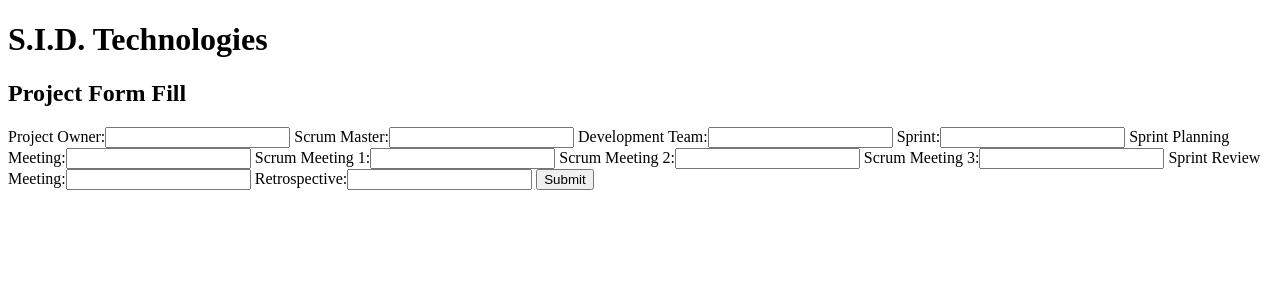
After one commit to brittanylei/sidtechnologies, a Django app: page /mainpage/getProject.html in a window 1280 px wide. The commit adds this page. Shown: the top 300 px of the page. Run offline with Django 3.2, Linux system fonts and the light colour scheme.

Commit message:
adding input form for project details

```diff
--- /dev/null
+++ b/Front_End/SIDTech/SIDTechnologies/mainpage/forms.py
@@ -0,0 +1,13 @@
+from django import forms
+
+class ProjectForm(forms.Form):
+    owner = forms.CharField(label='Project Owner', max_length=100)
+    scrummaster = forms.CharField(label='Scrum Master', max_length=100)
+    devteam = forms.CharField(label='Development Team', max_length=100)
+    sprint = forms.IntegerField(label='Sprint', min_value=1)
+    sprintplan = forms.DateTimeField(label='Sprint Planning Meeting')
+    meeting1 = forms.DateTimeField(label='Scrum Meeting 1')
+    meeting2 = forms.DateTimeField(label='Scrum Meeting 2')
+    meeting3 = forms.DateTimeField(label='Scrum Meeting 3')
+    sprintreview = forms.DateTimeField(label='Sprint Review Meeting')
+    retrospective = forms.DateTimeField(label='Retrospective')
--- /dev/null
+++ b/Front_End/SIDTech/SIDTechnologies/mainpage/templates/mainpage/getProject.html
@@ -0,0 +1,10 @@
+<!DOCTYPE html>
+<html>
+    <h1> S.I.D. Technologies </h1>
+
+    <h2>Project Form Fill</h2>
+<form action="/page2.html" method="post">
+{% csrf_token %}
+{{ form }}
+<input type="submit" value="Submit" />
+</form>
--- a/Front_End/SIDTech/SIDTechnologies/mainpage/urls.py
+++ b/Front_End/SIDTech/SIDTechnologies/mainpage/urls.py
@@ -6,9 +6,6 @@ urlpatterns = [
     # ex: /mainpage/
     path('', views.index, name='index'),
     # ex: /mainpage/5/
-    path('', views.redirect, name='page2'),
-    # ex: /mainpage/5/results/
-    path('<int:question_id>/results/', views.results, name='results'),
-    # ex: /mainpage/5/vote/
-    path('<int:question_id>/vote/', views.vote, name='vote'),
+    path('page2.html', views.redirect, name='page2'),
+    path('getProject.html', views.getProject, name='getProject')
 ]
--- a/Front_End/SIDTech/SIDTechnologies/mainpage/views.py
+++ b/Front_End/SIDTech/SIDTechnologies/mainpage/views.py
@@ -1,33 +1,37 @@
 from django.shortcuts import render
 from django.http import HttpResponse
+from django.http import HttpResponseRedirect
 from django.template import loader
 
-from .models import Question
-
+from .forms import ProjectForm
 
 def index(request):
-    # gets list from Question
-    latest_question_list = Question.objects.order_by('-pub_date')[:5]
     template = loader.get_template('mainpage/index.html')
     context = {
-        'latest_question_list': latest_question_list,
     }
     return HttpResponse(template.render(context, request))
 
 
 def redirect(request):
     template = loader.get_template('mainpage/page2.html')
-    context = {
-        'latest_question_list': latest_question_list,
-    }
-    return HttpResponse(template.render(contexet, request))
 
-def detail(request, question_id):
-    return HttpResponse("You're looking at question %s." % question_id)
+    return HttpResponse(template.render({}, request))
 
-def results(request, question_id):
-    response = "You're looking at the results of question %s."
-    return HttpResponse(response % question_id)
+def getProject(request):
+ # if this is a POST request we need to process the form data
+    template = loader.get_template('mainpage/getProject.html')
+    if request.method == 'POST':
+        # create a form instance and populate it with data from the request:
+        form = ProjectForm(request.POST)
+        # check whether it's valid:
+        if form.is_valid():
+            # process the data in form.cleaned_data as required
+            # ...
+            # redirect to a new URL:
+            return HttpResponseRedirect('/thanks/')
 
-def vote(request, question_id):
-    return HttpResponse("You're voting on question %s." % question_id)
+    # if a GET (or any other method) we'll create a blank form
+    else:
+        form = ProjectForm()
+
+    return HttpResponse(template.render({'form':form}, request))
```
Also changed, not shown: Front_End/SIDTech/SIDTechnologies/mainpage/templates/mainpage/index.html (+5 -15 lines), 6 other files.
